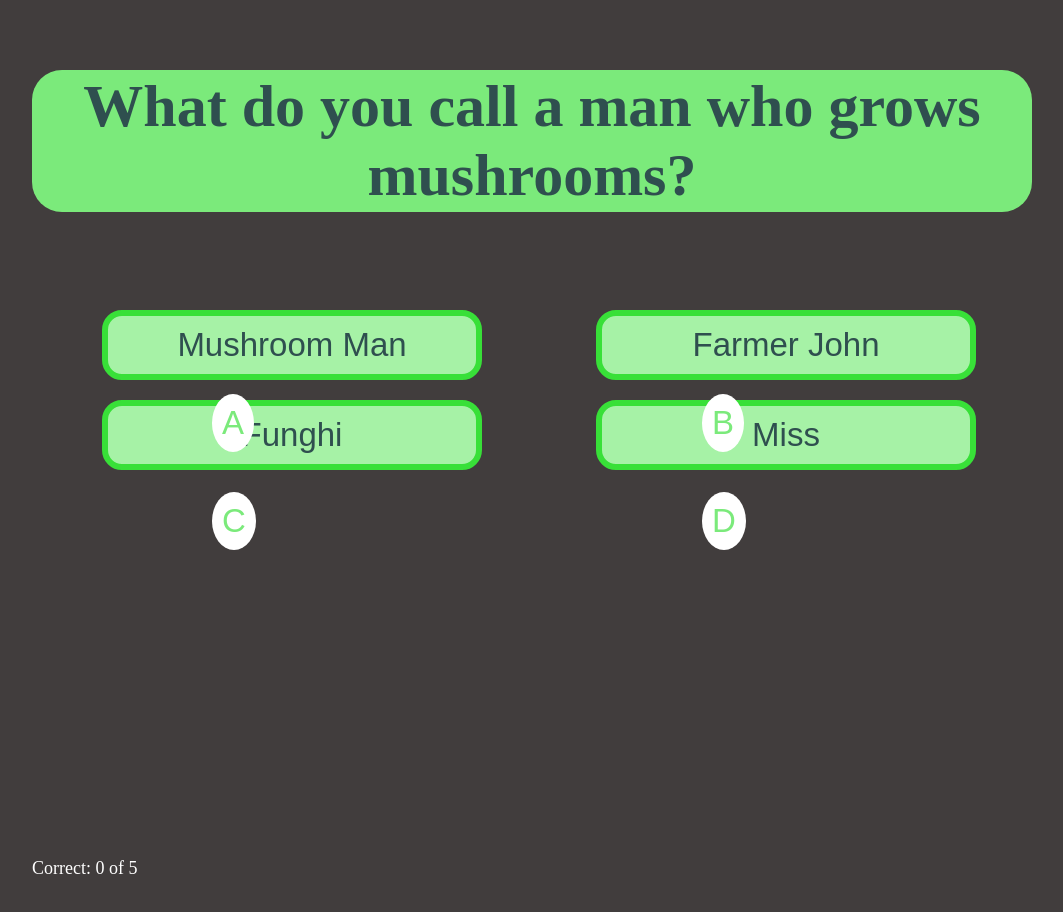
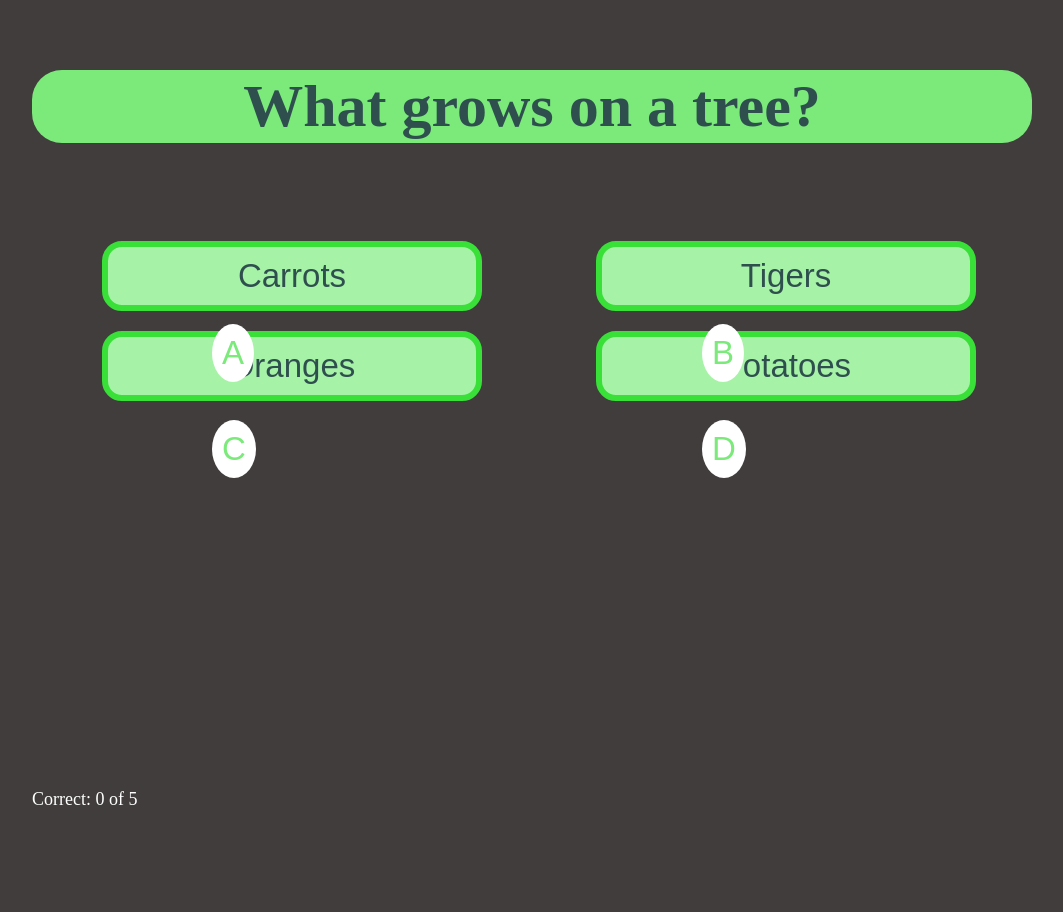
Before and after one commit to Kevlar2222/multiple_choice_quiz, a plain HTML site: page index.html in a window 1280 px wide. Shown: the whole page, without its empty margins (108-1171 px from the left). Drawn offline with Linux system fonts and the light colour scheme.

Commit message:
Where do they grow lesson

```diff
--- a/questions.js
+++ b/questions.js
@@ -93,11 +93,11 @@ function showScores() {
 
 // create questions here
 var questions = [
-    new Question("What do you call a man who grows mushrooms?", ["Mushroom Man", "Farmer John","Funghi", "Miss"], "Funghi"),
-    new Question("Which language is used for styling web pages?", ["HTML", "JQuery", "CSS", "XML"], "CSS"),
-    new Question("Which is not a JavaScript Framework?", ["Python Script", "JQuery","Django", "NodeJS"], "Django"),
-    new Question("Which is used for Connect To Database?", ["PHP", "HTML", "JS", "All"], "PHP"),
-    new Question("Webdevtrick.com is about..", ["Web Design", "Graphic Design", "SEO & Development", "All"], "All")
+    new Question("What grows on a tree?", ["Carrots", "Tigers","Oranges", "Potatoes"], "Oranges"),
+    new Question("What grows in the ground?", ["Olives", "Potatoes", "Apples", "Bananas"], "Potatoes"),
+    new Question("Which one is right?", ["Oraneges", "Oranges","Oranes", "Orranges"], "Oranges"),
+    new Question("Where do bananas grow?", ["On a tree", "Under a tree", "In the ground", "In the zoo"], "On a tree"),
+    new Question("Where do onions grow?", ["On a tree", "In the sky", "In a book", "In the ground"], "In the ground")
 ];
 
 // create quiz
--- a/style.css
+++ b/style.css
@@ -76,7 +76,7 @@ span.A {
     padding: 10px;
     position: absolute;
     left: 320px;
-    bottom: 348px;
+    bottom: 418px;
     z-index: 1;
 
     background: #fff;
@@ -90,7 +90,7 @@ span.B {
     padding: 10px;
     position: absolute;
     left: 810px;
-    bottom: 348px;
+    bottom: 418px;
     z-index: 1;
 
     background: #fff;
@@ -104,7 +104,7 @@ span.C {
     padding: 10px;
     position: absolute;
     left: 320px;
-    bottom: 250px;
+    bottom: 322px;
     z-index: 1;
 
     background: #fff;
@@ -117,7 +117,7 @@ span.D {
     padding: 10px;
     position: absolute;
     left: 810px;
-    bottom: 250px;
+    bottom: 322px;
     z-index: 1;
 
     background: #fff;
```
